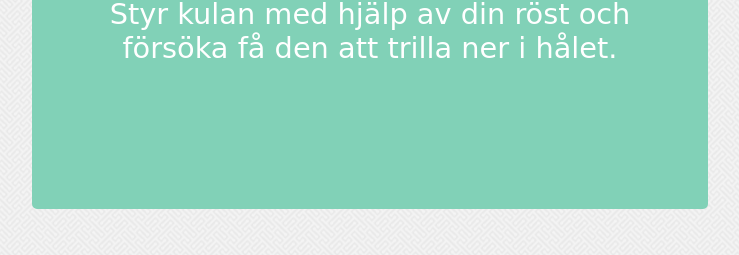
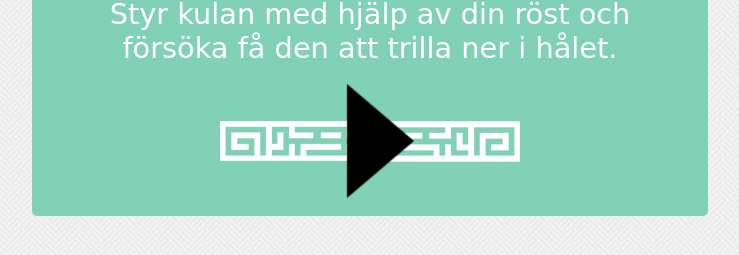
Before and after one commit to johanhenrikssn/Labyrint, a plain HTML site: page index.html in a window 1280 px wide. Shown: the part 327-582 px from the top of the page, without its empty margins (288-1027 px from the left). Drawn offline with Linux system fonts and the light colour scheme; a web font is replaced by a local one.

Commit message:
Start button

```diff
--- a/index.html
+++ b/index.html
@@ -16,9 +16,9 @@
 
 		<div id="start">
 				<div id="play">
-					<a href = "javascript:void(0)" onclick = "document.getElementById('start').style.display='none';document.getElementById('play').style.display='none'"><h1>LABYRINT</h1></a>
+					<h1>LABYRINT</h1>
 					<p>Styr kulan med hjälp av din röst och försöka få den att trilla ner i hålet.</p>
-
+					<a href = "javascript:void(0)" onclick = "document.getElementById('start').style.display='none';document.getElementById('play').style.display='none'"><div id="logo"></div></a>
 				</div>
 		</div>
 
--- a/style.css
+++ b/style.css
@@ -6,8 +6,7 @@ body{
 	text-shadow: rgba(0,0,0,.01) 0 0 1px;
 }
 
-.wrapper
-{
+.wrapper{
 	width: 100%;
 	height: 100%;
 	background: url(img/maze_bc.png);
@@ -20,20 +19,16 @@ body{
 	border-width: 2px; */
 }
 
-h1
-{
-
+h1{
 	font-family: 'Londrina Solid', cursive;
 	font-size: 400%;
 	text-align: center;
 	margin: 2% 0 0 0;
 	padding: 0;
 	color: white;
-
 }
 
-p
-{
+p{
 	font-family: 'Londrina Solid', cursive;
 	padding: 3%;
 	font-size: 180%;
@@ -42,19 +37,14 @@ p
 	color: white;
 }
 
-a {
+a{
 	color: black;
 	text-decoration: none;
 }
 
-
 .game{
 	height: 60%;
-
-
 }
-
-
 
 #start{
 	margin: 0;
@@ -66,7 +56,6 @@ a {
 	height: 100%;
 	background: url(img/maze_bc.png);
 	z-index:1001;
-
 }
 
 #play{
@@ -82,3 +71,10 @@ a {
 	border: 2px solid #81D1B7;
     border-radius: 5px;
 }
+
+#logo{
+	display:block;
+    margin:auto;
+	content:url(img/button.png);
+	z-index:1001;
+}
```
Also changed, not shown: img/button.png (added), img/maze.png (deleted).
